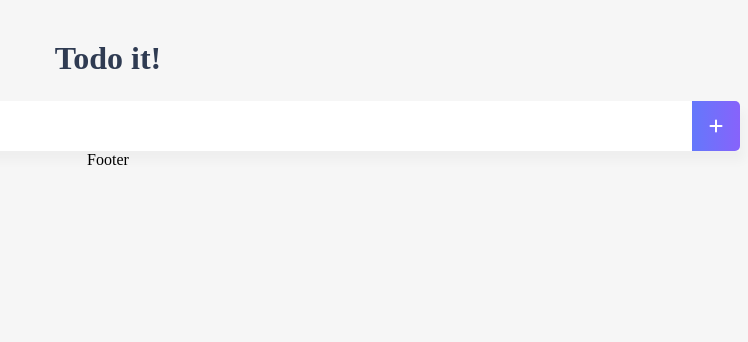
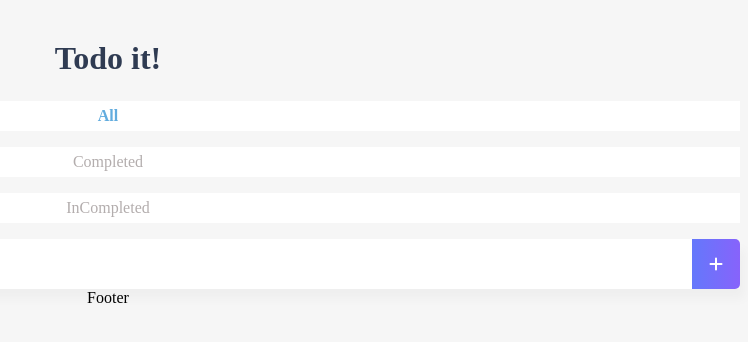
Before and after one commit to geunheejung/vue-intermediate, a Vue app: page / in a window 1280 px wide. Shown: the top 342 px of the page, without its empty margins (532-1280 px from the left). Built offline with nearby package versions, Linux system fonts and the light colour scheme.

Commit message:
TodoList 필터 기능 추가.

```diff
--- a/src/App.vue
+++ b/src/App.vue
@@ -15,6 +15,7 @@ export default {
   data: function () {
     return {
       todoItems: [],
+      condition: "all",
     };
   },
   created: function () {
@@ -40,16 +41,32 @@ export default {
       this.todoItems[targetIndex].isCompleted =
         !this.todoItems[targetIndex].isCompleted;
     },
+    filterTodoList: function (condition) {
+      this.condition = condition;
+    },
+  },
+  computed: {
+    filteredTodoItems: function () {
+      const { todoItems, condition } = this;
+
+      if (condition === "all") return todoItems;
+      return todoItems.filter(({ isCompleted }) =>
+        condition === "completed" ? isCompleted : !isCompleted
+      );
+    },
   },
 };
 </script>
 
 <template>
   <div>
-    <TodoHeader></TodoHeader>
+    <TodoHeader
+      @filterTodoList="filterTodoList"
+      v-bind:condition="condition"
+    ></TodoHeader>
     <TodoInput @addTodoItem="addTodoItem"></TodoInput>
     <TodoList
-      v-bind:todo-list="todoItems"
+      v-bind:todo-list="filteredTodoItems"
       @removeTodoItem="removeTodoItem"
       @toggleTodoItem="toggleTodoItem"
     ></TodoList>
--- a/src/components/TodoHeader.vue
+++ b/src/components/TodoHeader.vue
@@ -1,11 +1,39 @@
 <template>
   <header>
     <h1>Todo it!</h1>
+    <ul class="todo-filter">
+      <ol
+        @click="filterTodoList('all')"
+        v-bind:class="{ active: condition === 'all' }"
+      >
+        All
+      </ol>
+      <ol
+        @click="filterTodoList('completed')"
+        v-bind:class="{ active: condition === 'completed' }"
+      >
+        Completed
+      </ol>
+      <ol
+        @click="filterTodoList('inCompleted')"
+        v-bind:class="{ active: condition === 'isCompleted' }"
+      >
+        InCompleted
+      </ol>
+    </ul>
   </header>
 </template>
 
 <script>
-export default {};
+// 필터 -> 미완성, 완성
+export default {
+  props: ["condition"],
+  methods: {
+    filterTodoList: function (condition) {
+      this.$emit("filterTodoList", condition);
+    },
+  },
+};
 </script>
 
 <style scoped>
@@ -16,4 +44,35 @@ h1 {
   font-weight: 900;
   margin: 2.5rem 0 1.5rem;
 }
+
+.todo-filter {
+  display: flex;
+  gap: 1rem;
+  margin-bottom: 1rem;
+  align-items: center;
+}
+
+.todo-filter ol {
+  display: flex;
+  align-items: center;
+  justify-content: center;
+  height: 30px;
+  flex-grow: 1;
+  padding: 0;
+  cursor: pointer;
+  background: #fff;
+  color: #b3adad;
+}
+
+.todo-filter ol.active {
+  color: #62acde;
+  font-weight: 700;
+}
+
+@media (min-width: 600px) {
+  .todo-filter {
+    flex-direction: column;
+    align-items: stretch;
+  }
+}
 </style>
```
